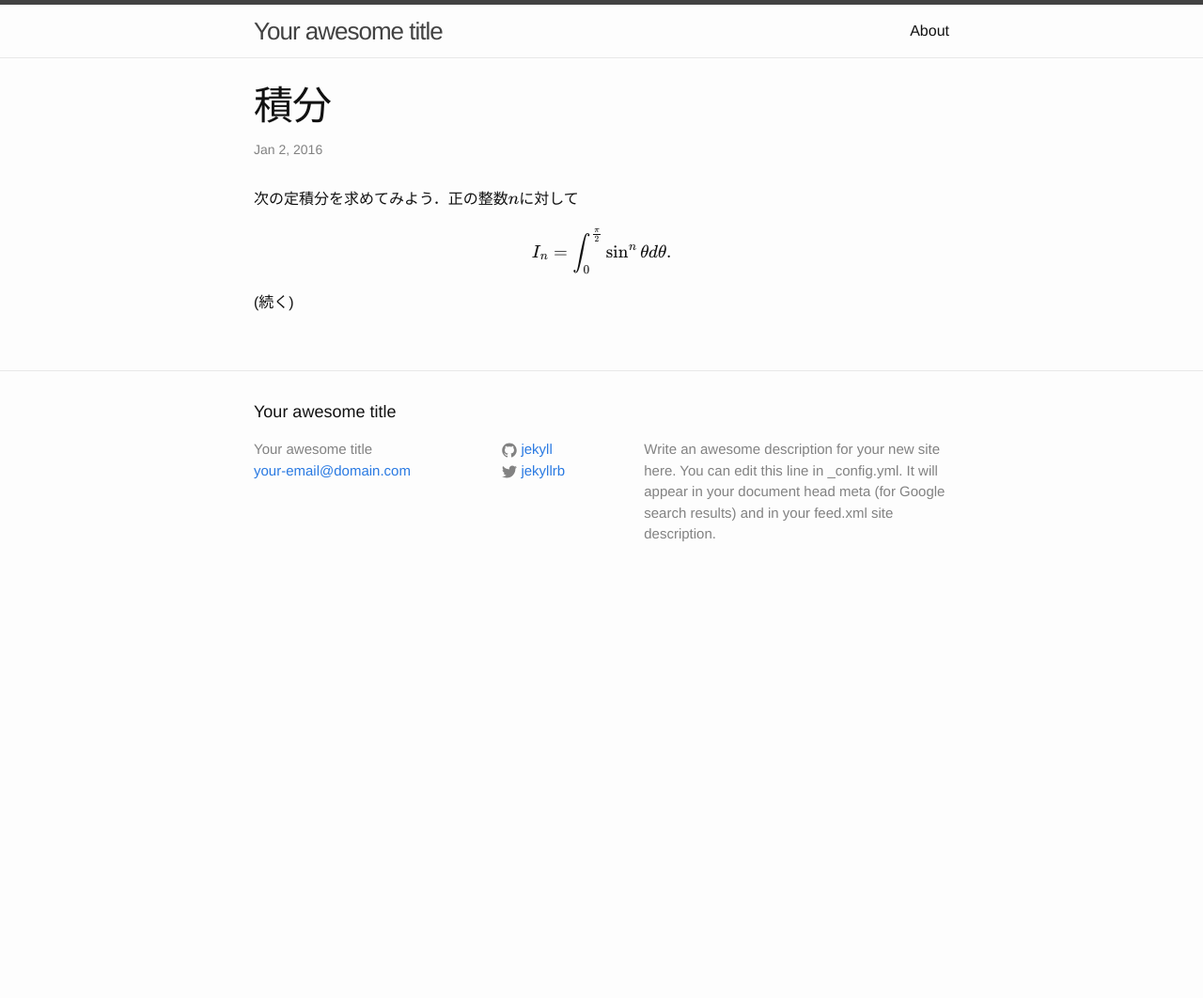
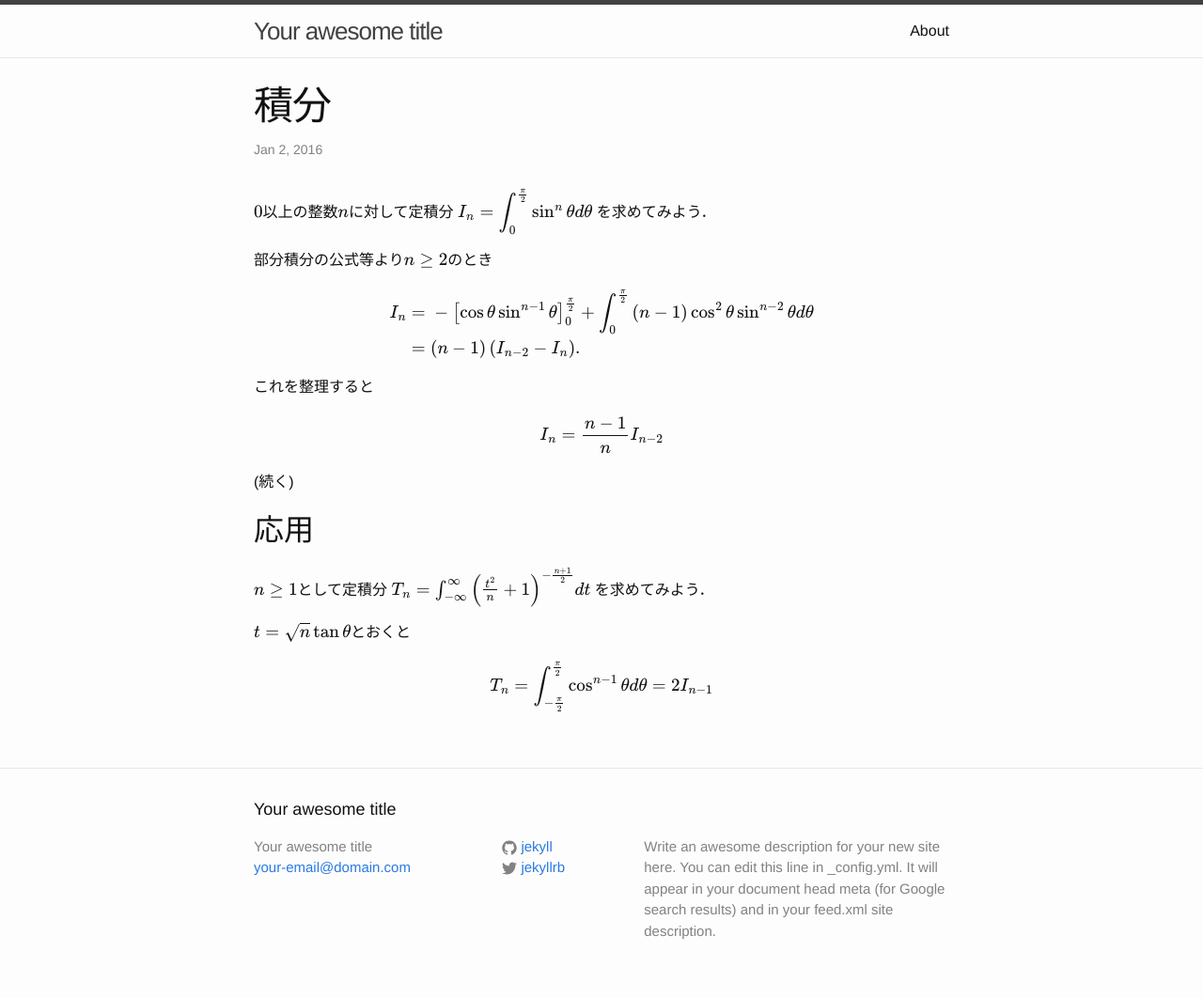
Before and after one commit to fluiddynamics/taciturn-sniffle, a Jekyll site: the page built from _posts/2016-01-03-integral.markdown, in a window 1280 px wide. Shown: the whole page at 94% size. Built offline with Jekyll 4.4.1, drawn with Linux system fonts in a browser that asks for light colours; formulas are drawn with MathJax 3; before the commit the page ends 900 px from its top, so only the background shows below that.

Commit message:
記事を追加

```diff
--- a/_posts/2016-01-03-integral.markdown
+++ b/_posts/2016-01-03-integral.markdown
@@ -4,13 +4,49 @@ title:  "積分"
 date:   2016-01-03 0:00:00 +0900
 categories: 数学
 ---
-次の定積分を求めてみよう．正の整数$$n$$に対して
+$$0$$以上の整数$$n$$に対して定積分
+$$\displaystyle
+I_n = \int_0^\frac{\pi}{2}
+\sin^n\theta
+d\theta
+$$
+を求めてみよう．
+
+
+部分積分の公式等より$$n\ge 2$$のとき
 
 $$
-I_n = \int_0^\frac{\pi}{2}
-\sin^n\theta
-d\theta.
+\begin{eqnarray*}
+I_n &=& -\left[ \cos\theta\sin^{n-1}\theta \right]_0^\frac{\pi}{2}
++\int_0^\frac{\pi}{2}\left(n-1\right)\cos^2\theta\sin^{n-2}\theta d\theta\\
+&=& \left(n-1\right)\left( I_{n-2} - I_n\right).
+\end{eqnarray*}
+$$
+
+これを整理すると
+
+$$
+I_n = \frac{n-1}{n}I_{n-2}
 $$
 
 
+
 (続く)
+
+
+## 応用
+
+$$n\ge 1$$として定積分
+$$
+T_n=\int_{-\infty}^\infty \left(\frac{t^2}{n}+1\right)^{-\frac{n+1}{2}}dt
+$$
+を求めてみよう．
+
+$$t=\sqrt{n}\tan\theta$$とおくと
+
+$$
+T_n = \int_{-\frac{\pi}{2}}^\frac{\pi}{2}
+\cos^{n-1}\theta
+d\theta
+=2 I_{n-1}
+$$
```
Also changed, not shown: _posts/2016-01-04-monte-carlo.markdown (added, +11 -0 lines).
